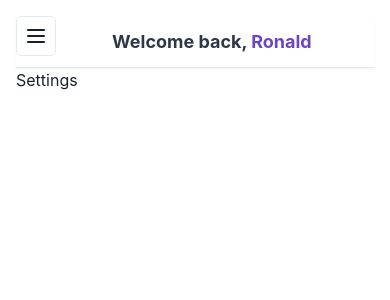
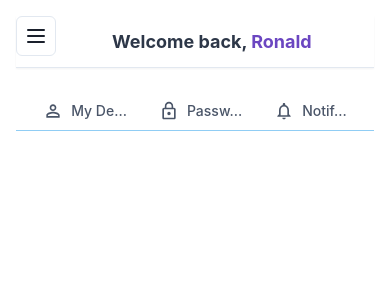
Before and after one commit to Markjonel02/human-resource-information-system, a React (Vite) app in the folder Frontend/: page /settings in a window 390 px wide. Shown: the top 300 px of the page. Built offline with nearby package versions, Linux system fonts and the light colour scheme.

Commit message:
working on settings and responsivness

```diff
--- a/Frontend/package.json
+++ b/Frontend/package.json
@@ -25,7 +25,7 @@
     "nodejs-mongodb": "file:..",
     "react": "^18.3.1",
     "react-dom": "^18.3.1",
-    "react-icons": "^5.3.0",
+    "react-icons": "^5.5.0",
     "react-id-swiper": "^4.0.0",
     "react-intersection-observer": "^9.13.1",
     "react-router-dom": "^6.30.0",
--- a/Frontend/src/App.jsx
+++ b/Frontend/src/App.jsx
@@ -77,7 +77,7 @@ const App = () => {
                   <Route path="/documents" element={<Documents />} />
                   <Route path="/monitoring" element={<Monitoring />} />
                   <Route path="/timein" element={<TimeIn />} />
-                  <Route path="/settings" element={<Settings />} />
+                  <Route path="/settings/*" element={<Settings />} />
                 </Routes>
               </Suspense>
             </Box>
--- a/Frontend/src/routes/user/Settings.jsx
+++ b/Frontend/src/routes/user/Settings.jsx
@@ -1,7 +1,105 @@
-import React from "react";
-import { Box } from "@chakra-ui/react";
+import {
+  Box,
+  Flex,
+  Text,
+  Icon,
+  useColorModeValue,
+  useBreakpointValue,
+  Tooltip,
+} from "@chakra-ui/react";
+import { NavLink, Routes, Route, useLocation } from "react-router-dom";
+import {
+  MdPersonOutline,
+  MdBadge,
+  MdLockOutline,
+  MdGroups2,
+  MdSettings,
+  MdCreditCard,
+  MdEmail,
+  MdNotificationsNone,
+} from "react-icons/md";
+
+// Placeholder content components
+const MyDetails = () => <Text>My Details Content</Text>;
+const Profile = () => <Text>Profile Content</Text>;
+const Password = () => <Text>Password Content</Text>;
+const Team = () => <Text>Team Content</Text>;
+const Plan = () => <Text>Plan Content</Text>;
+const Billing = () => <Text>Billing Content</Text>;
+const Email = () => <Text>Email Content</Text>;
+const Notifications = () => <Text>Notifications Content</Text>;
+
+// Tabs with Material Design icons
+const tabs = [
+  { label: "My Details", path: "my-details", icon: MdPersonOutline },
+  { label: "Password", path: "password", icon: MdLockOutline },
+  { label: "Notifications", path: "notifications", icon: MdNotificationsNone },
+];
+
 const Settings = () => {
-  return <Box>Settings</Box>;
+  const location = useLocation();
+  const activeColor = useColorModeValue("blue.600", "blue.300");
+  const isMobile = useBreakpointValue({ base: true, md: false });
+
+  return (
+    <Box px={{ base: 0, md: 8 }} py={6} mx="auto">
+      <Flex
+        wrap="wrap"
+        borderBottom="1px"
+        borderColor="blue.200"
+        mb={6}
+        gap={2}
+        justify={{ base: "center", md: "flex-start" }}
+      >
+        {tabs.map((tab) => {
+          const isActive = location.pathname.includes(tab.path);
+
+          const displayLabel = useBreakpointValue({
+            base:
+              tab.label.length > 5 ? `${tab.label.slice(0, 5)}...` : tab.label,
+            md: tab.label,
+          });
+
+          return (
+            <Tooltip key={tab.path} label={tab.label}>
+              <NavLink to={`/settings/${tab.path}`}>
+                <Flex
+                  align="center"
+                  gap={2}
+                  px={3}
+                  py={2}
+                  borderBottom={
+                    isActive ? "1px solid" : "1px solid transparent"
+                  }
+                  borderColor={isActive ? activeColor : "transparent"}
+                  fontWeight={isActive ? "bold" : "medium"}
+                  color={isActive ? activeColor : "gray.600"}
+                  fontSize={{ base: "sm" }}
+                  _hover={{ color: activeColor }}
+                >
+                  <Icon as={tab.icon} boxSize={5} />
+                  <Text>{displayLabel}</Text>
+                </Flex>
+              </NavLink>
+            </Tooltip>
+          );
+        })}
+      </Flex>
+
+      <Box p={4}>
+        <Routes>
+          <Route path="my-details" element={<MyDetails />} />
+          <Route path="profile" element={<Profile />} />
+          <Route path="password" element={<Password />} />
+          <Route path="team" element={<Team />} />
+          <Route path="plan" element={<Plan />} />
+          <Route path="billing" element={<Billing />} />
+          <Route path="email" element={<Email />} />
+          <Route path="notifications" element={<Notifications />} />
+        </Routes>
+      </Box>
+    </Box>
+  );
 };
 
 export default Settings;
```
Also changed, not shown: 1 other file (tests, documents, lock files or other folders).
